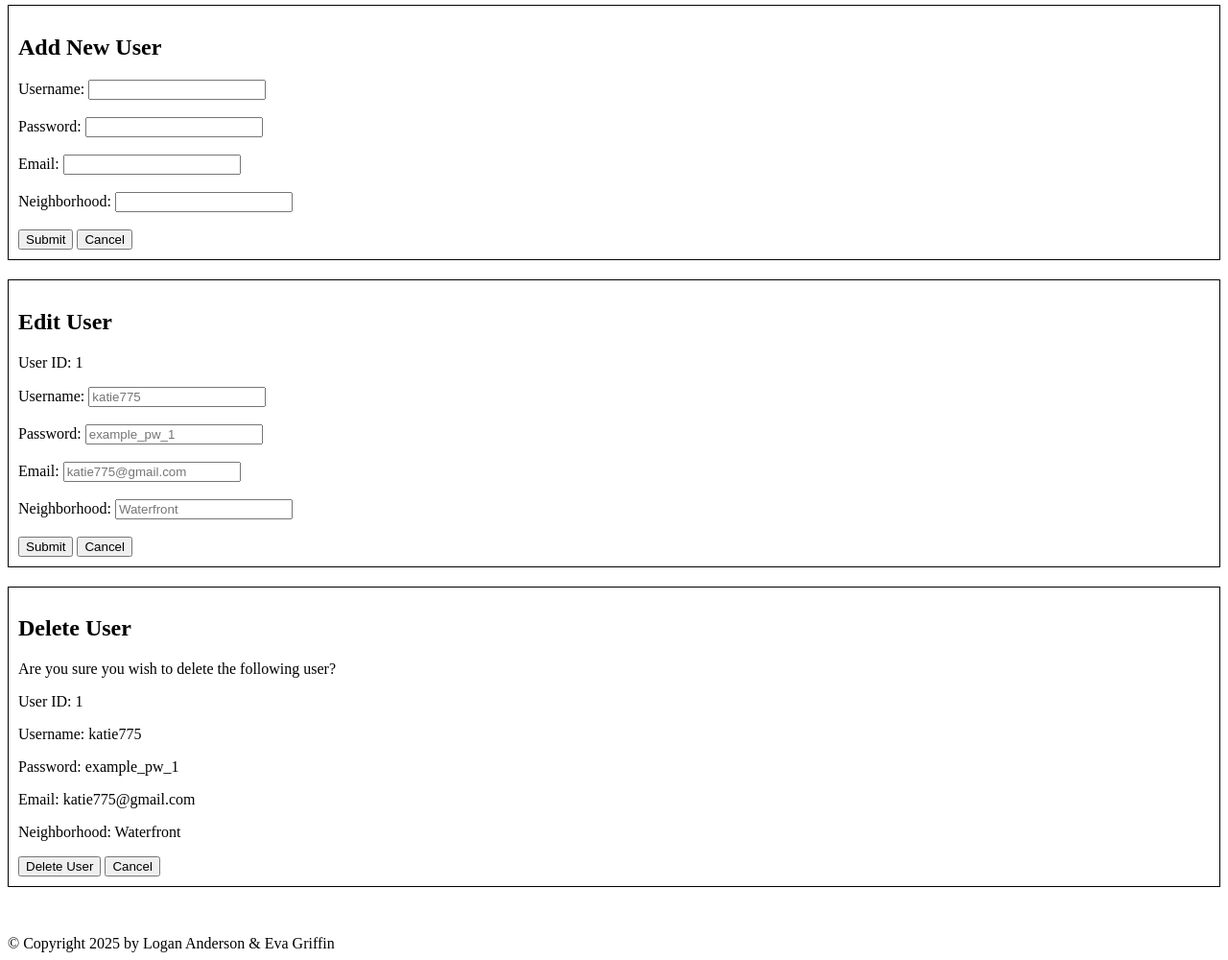
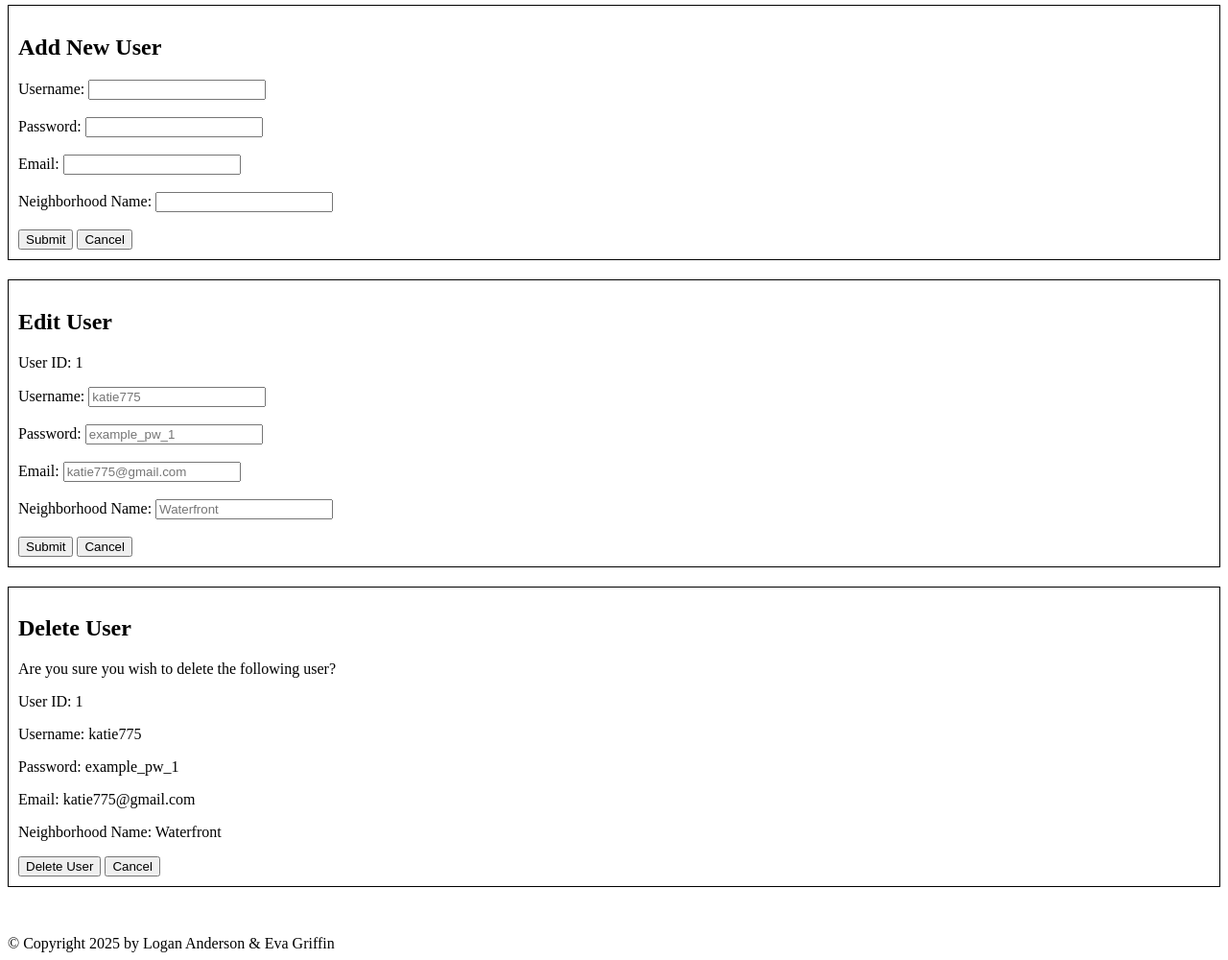
Before and after one commit to evacgriffin/item-sharing-app, a Flask app: page /users in a window 1280 px wide. Shown: the part 441-1441 px from the top of the page at 96% size. Run offline with Flask 3, Linux system fonts and the light colour scheme.

Commit message:
Change Neighborhood Name label to be consistent with the Neighborhoods page

```diff
--- a/templates/users.j2
+++ b/templates/users.j2
@@ -67,7 +67,7 @@ URL: http://www.w3schools.com/tags/tag_form.asp
             <input type="option"><br><br>
             <label>Email:</label>
             <input type="option"><br><br>
-            <label>Neighborhood:</label>
+            <label>Neighborhood Name:</label>
             <input type="option"><br><br>
             <input type="submit" value="Submit">
             <button type="button">Cancel</button>
@@ -84,7 +84,7 @@ URL: http://www.w3schools.com/tags/tag_form.asp
             <input type="option" placeholder="example_pw_1"><br><br>
             <label>Email:</label>
             <input type="option" placeholder="katie775@gmail.com"><br><br>
-            <label>Neighborhood:</label>
+            <label>Neighborhood Name:</label>
             <input type="option" placeholder="Waterfront"><br><br>
             <input type="submit" value="Submit">
             <button type="button">Cancel</button>
@@ -99,7 +99,7 @@ URL: http://www.w3schools.com/tags/tag_form.asp
             <p>Username: katie775</p>
             <p>Password: example_pw_1</p>
             <p>Email: katie775@gmail.com</p>
-            <p>Neighborhood: Waterfront</p>
+            <p>Neighborhood Name: Waterfront</p>
             <input type="submit" value="Delete User">
             <button type="button">Cancel</button>
         </form>
```
